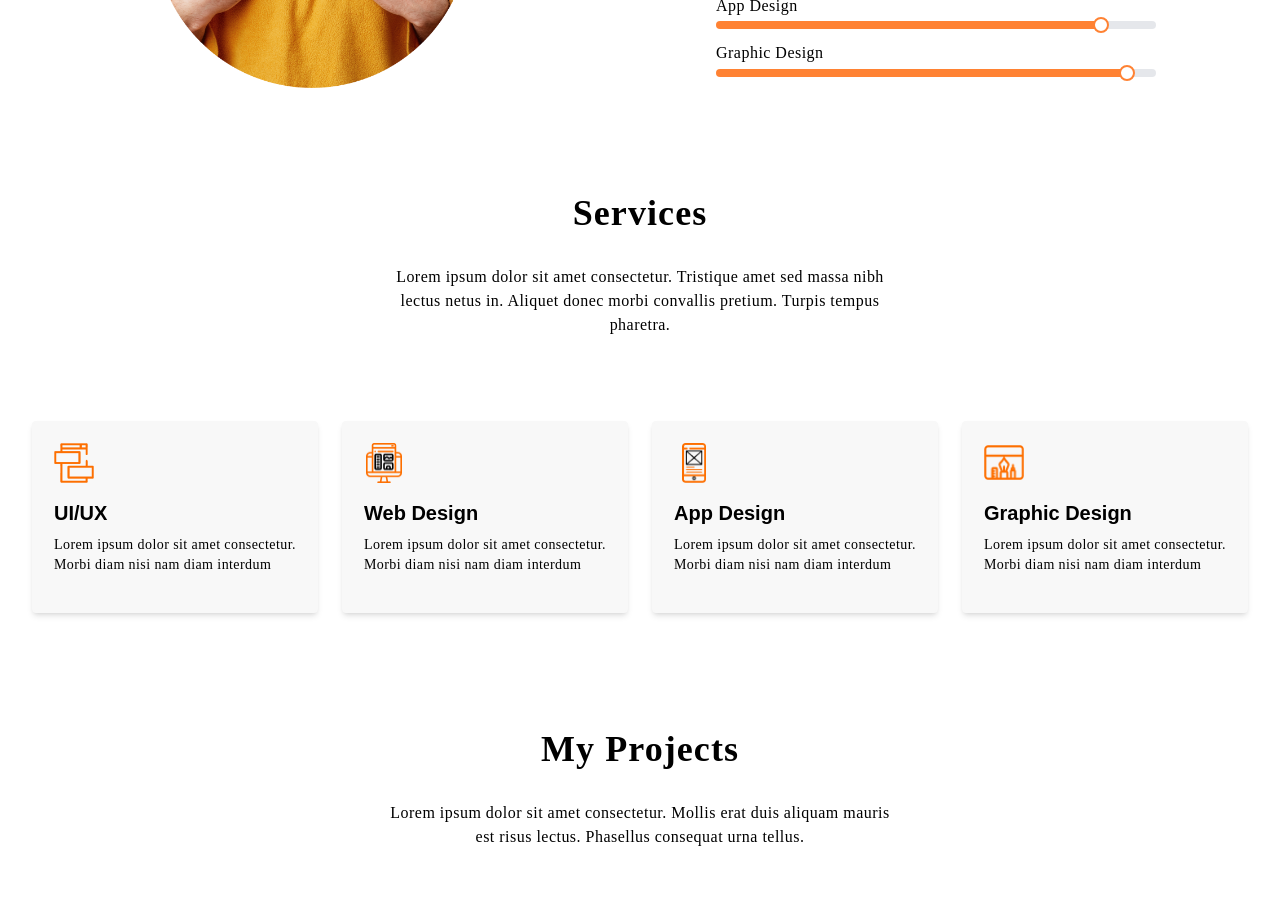
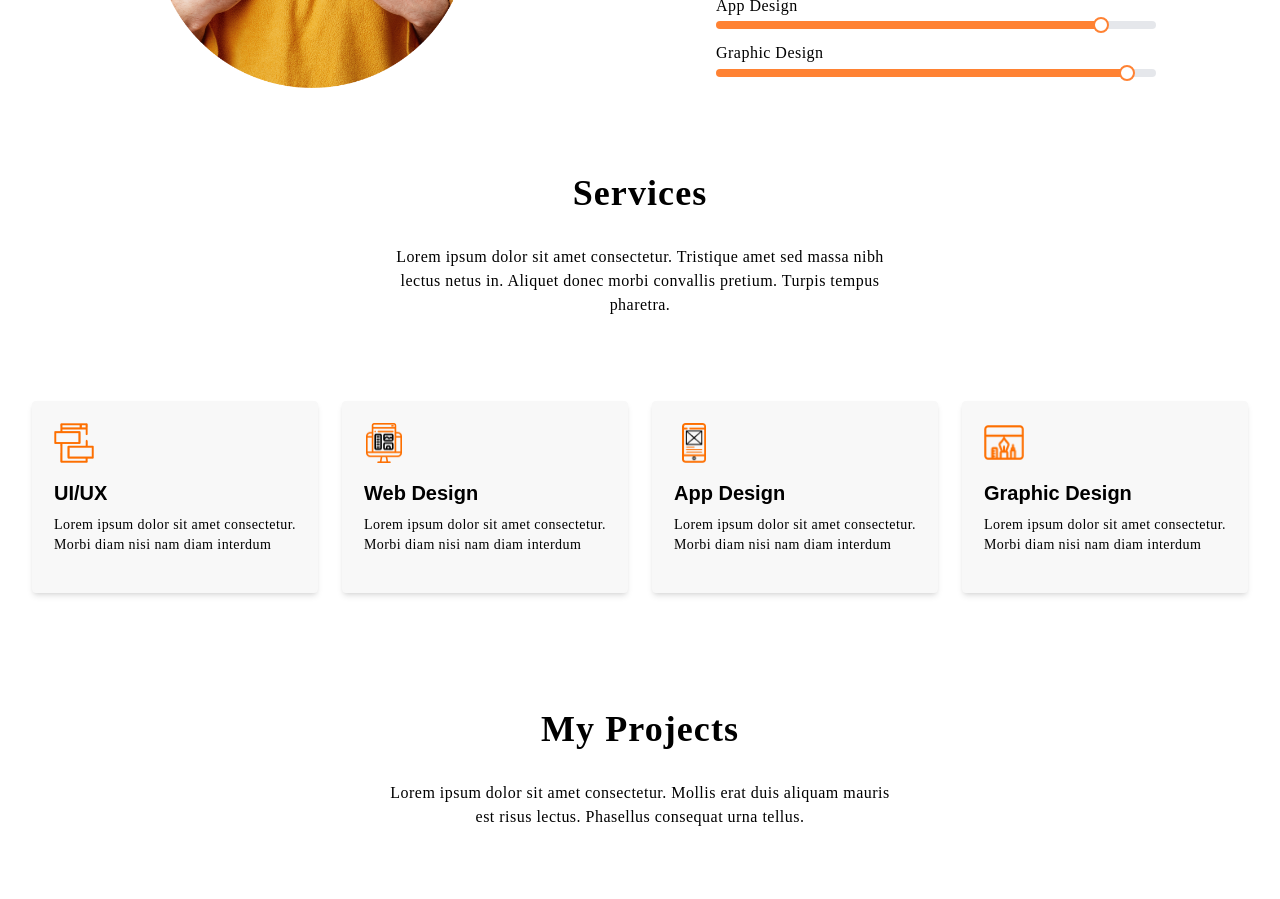
Before and after one commit to TurinSadia/Personal-Portfolio-Sample, a Next.js app: page / in a window 1280 px wide. Shown: the part 860-1759 px from the top of the page. Built offline with nearby package versions, Linux system fonts and the light colour scheme.

Commit message:
Update Services.tsx

```diff
--- a/src/components/Services.tsx
+++ b/src/components/Services.tsx
@@ -3,7 +3,7 @@
 
 const Services = () => {
   return (
-    <div className="container mx-auto py-10 px-4 sm:px-6 lg:px-8">
+    <div className="container mx-auto pt-5 pb-10 px-4 sm:px-6 lg:px-8">
       {/* Title and Description Section */}
       <div className="paragraph-text py-5 text-center">
         <h2 className="font-bold text-3xl md:text-4xl py-2">Services</h2>
```
